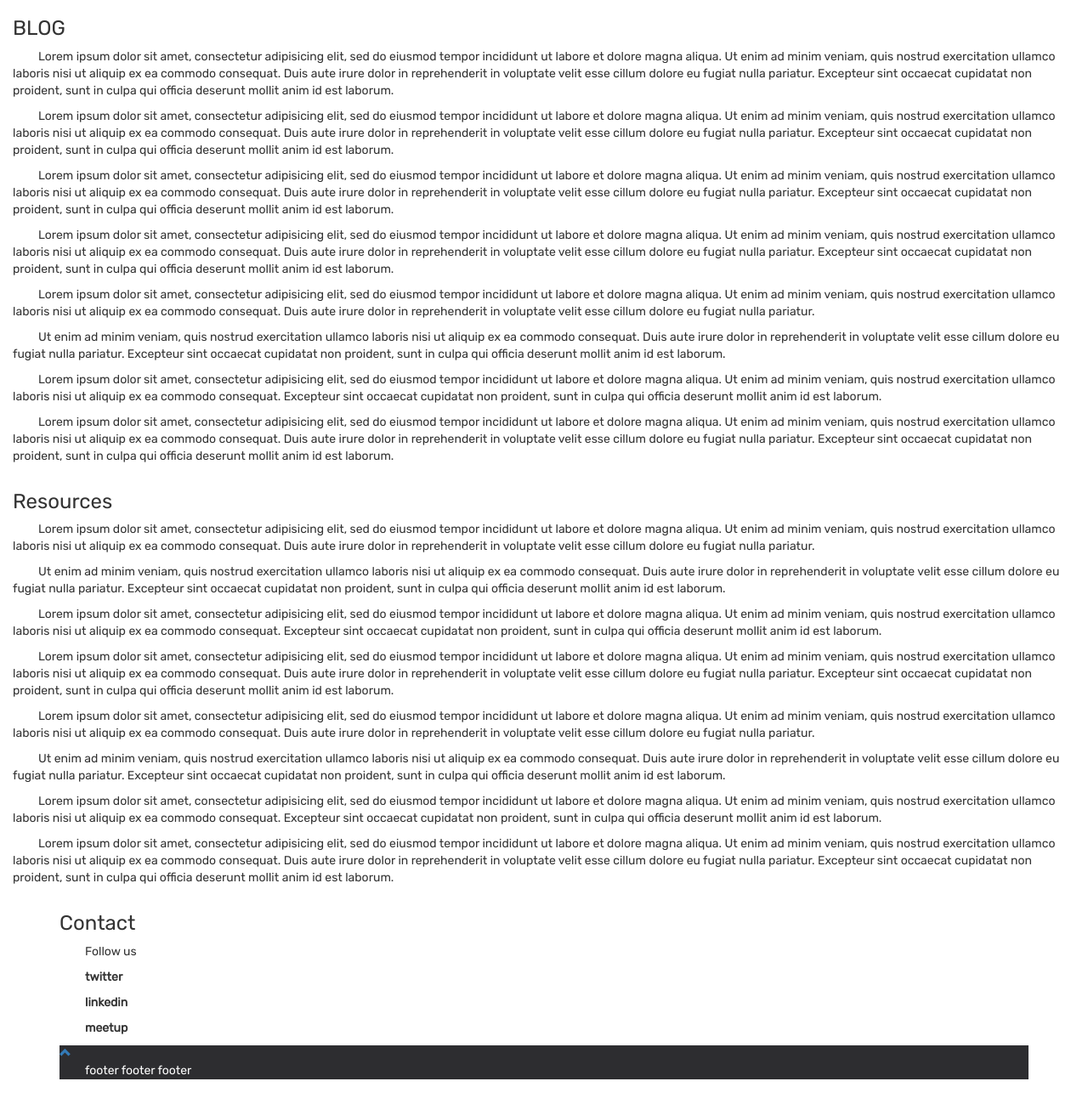
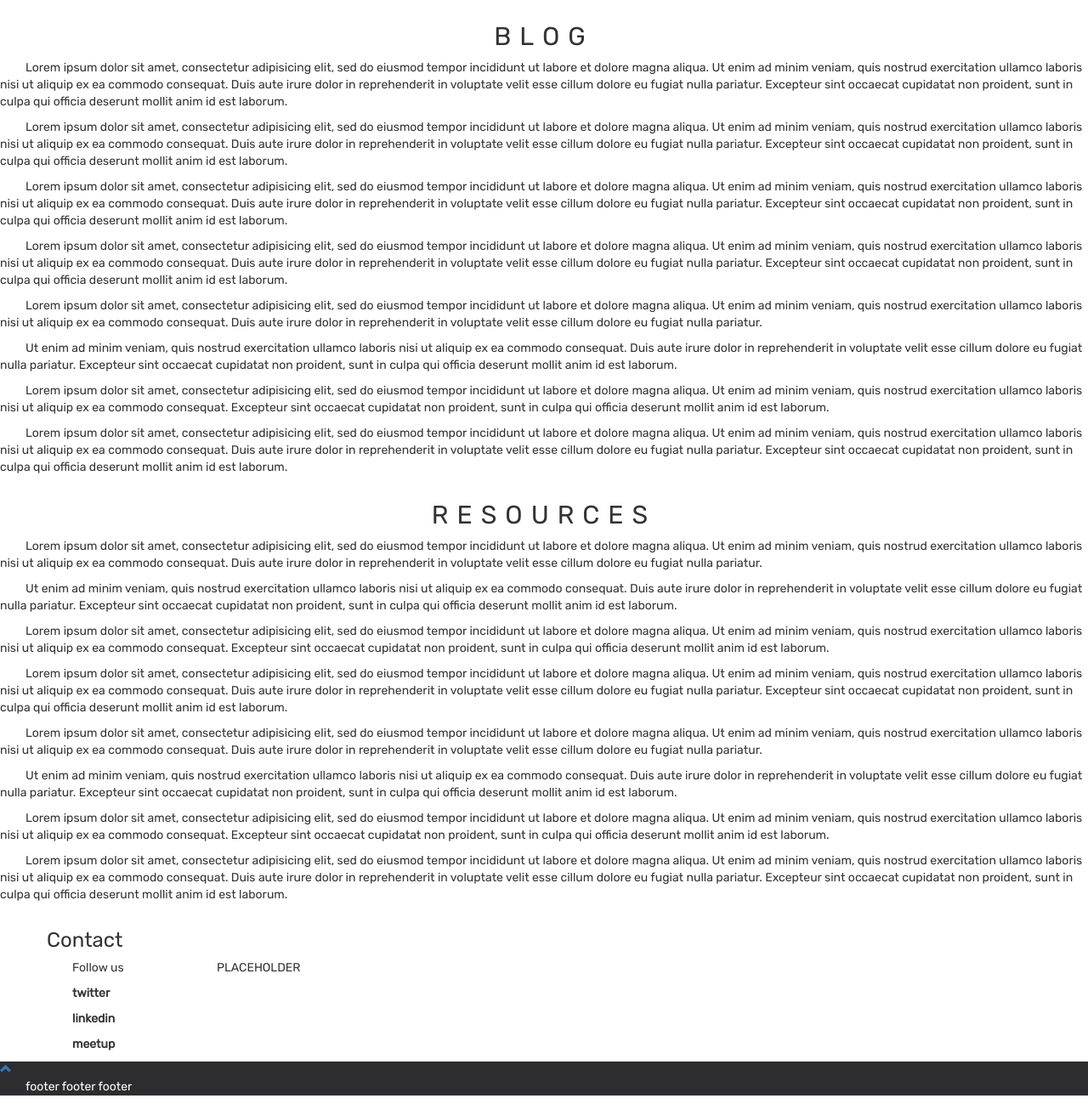
Before and after one commit to sadfaerie/AICPROJECT, a plain HTML site: page index.html in a window 1280 px wide. Shown: the part 1732-3031 px from the top of the page at 85% size. Drawn offline with nearby package versions, Linux system fonts and the light colour scheme.

Commit message:
Reformatted divs to make it easier to read and spot unclosed tags.

```diff
--- a/index.html
+++ b/index.html
@@ -28,14 +28,11 @@
     </div>
     <div class="collapse navbar-collapse" id="myNavbar">
       <ul class="nav navbar-nav navbar-right">
-
         <li><a href="#about">About us</a></li>
         <li><a href="#events">Events</a></li>
         <li><a href="#blog">Blog</a></li>
         <li><a href="#resources">Resources</a></li>
         <li><a href="#contact">Contact</a></li>
-
-
       </ul>
     </div>
   </div>
@@ -46,7 +43,6 @@
 
 <!-- Container ABOUT US: Organisers, Sponsors, Values -->
 <div class="container-fluid">
-
 
   <div id="about" class="row ">
     <h2>AI CLUB FOR GENDER MINORITIES</h2>
@@ -59,9 +55,6 @@
     <p>Lorem ipsum dolor sit amet, consectetur adipisicing elit, sed do eiusmod tempor incididunt ut labore et dolore magna aliqua. Ut enim ad minim veniam, quis nostrud exercitation ullamco laboris nisi ut aliquip ex ea commodo consequat. Excepteur sint occaecat cupidatat non proident, sunt in culpa qui officia deserunt mollit anim id est laborum.</p>
     <p>Lorem ipsum dolor sit amet, consectetur adipisicing elit, sed do eiusmod tempor incididunt ut labore et dolore magna aliqua. Ut enim ad minim veniam, quis nostrud exercitation ullamco laboris nisi ut aliquip ex ea commodo consequat. Duis aute irure dolor in reprehenderit in voluptate velit esse cillum dolore eu fugiat nulla pariatur. Excepteur sint occaecat cupidatat non proident, sunt in culpa qui officia deserunt mollit anim id est laborum.</p>
   </div>
-
-
-
 
   <div id="values" class="row">
     <h2>OUR VALUES</h2>
@@ -76,10 +69,12 @@
   </div>
 
 </div>
+
 <!-- Container (Events) -->
-<div id="events" class="container-fluid">
+<div class="container-fluid">
 
-<h3> Events </h3>
+  <div id="events" class="row">
+    <h2> Events </h2>
     <p>Lorem ipsum dolor sit amet, consectetur adipisicing elit, sed do eiusmod tempor incididunt ut labore et dolore magna aliqua. Ut enim ad minim veniam, quis nostrud exercitation ullamco laboris nisi ut aliquip ex ea commodo consequat. Duis aute irure dolor in reprehenderit in voluptate velit esse cillum dolore eu fugiat nulla pariatur. Excepteur sint occaecat cupidatat non proident, sunt in culpa qui officia deserunt mollit anim id est laborum.</p>
     <p>Lorem ipsum dolor sit amet, consectetur adipisicing elit, sed do eiusmod tempor incididunt ut labore et dolore magna aliqua. Ut enim ad minim veniam, quis nostrud exercitation ullamco laboris nisi ut aliquip ex ea commodo consequat. Duis aute irure dolor in reprehenderit in voluptate velit esse cillum dolore eu fugiat nulla pariatur. Excepteur sint occaecat cupidatat non proident, sunt in culpa qui officia deserunt mollit anim id est laborum.</p>
     <p>Lorem ipsum dolor sit amet, consectetur adipisicing elit, sed do eiusmod tempor incididunt ut labore et dolore magna aliqua. Ut enim ad minim veniam, quis nostrud exercitation ullamco laboris nisi ut aliquip ex ea commodo consequat. Duis aute irure dolor in reprehenderit in voluptate velit esse cillum dolore eu fugiat nulla pariatur. Excepteur sint occaecat cupidatat non proident, sunt in culpa qui officia deserunt mollit anim id est laborum.</p>
@@ -90,10 +85,13 @@
     <p>Lorem ipsum dolor sit amet, consectetur adipisicing elit, sed do eiusmod tempor incididunt ut labore et dolore magna aliqua. Ut enim ad minim veniam, quis nostrud exercitation ullamco laboris nisi ut aliquip ex ea commodo consequat. Duis aute irure dolor in reprehenderit in voluptate velit esse cillum dolore eu fugiat nulla pariatur. Excepteur sint occaecat cupidatat non proident, sunt in culpa qui officia deserunt mollit anim id est laborum.</p>
   </div>
 
+</div>
+
 <!-- Container (BLOG) -->
-<div id="blog" class="container-fluid">
+<div class="container-fluid">
 
-<h3> BLOG </h3>
+  <div id="blog" class="row">
+    <h2> BLOG </h2>
     <p>Lorem ipsum dolor sit amet, consectetur adipisicing elit, sed do eiusmod tempor incididunt ut labore et dolore magna aliqua. Ut enim ad minim veniam, quis nostrud exercitation ullamco laboris nisi ut aliquip ex ea commodo consequat. Duis aute irure dolor in reprehenderit in voluptate velit esse cillum dolore eu fugiat nulla pariatur. Excepteur sint occaecat cupidatat non proident, sunt in culpa qui officia deserunt mollit anim id est laborum.</p>
     <p>Lorem ipsum dolor sit amet, consectetur adipisicing elit, sed do eiusmod tempor incididunt ut labore et dolore magna aliqua. Ut enim ad minim veniam, quis nostrud exercitation ullamco laboris nisi ut aliquip ex ea commodo consequat. Duis aute irure dolor in reprehenderit in voluptate velit esse cillum dolore eu fugiat nulla pariatur. Excepteur sint occaecat cupidatat non proident, sunt in culpa qui officia deserunt mollit anim id est laborum.</p>
     <p>Lorem ipsum dolor sit amet, consectetur adipisicing elit, sed do eiusmod tempor incididunt ut labore et dolore magna aliqua. Ut enim ad minim veniam, quis nostrud exercitation ullamco laboris nisi ut aliquip ex ea commodo consequat. Duis aute irure dolor in reprehenderit in voluptate velit esse cillum dolore eu fugiat nulla pariatur. Excepteur sint occaecat cupidatat non proident, sunt in culpa qui officia deserunt mollit anim id est laborum.</p>
@@ -104,10 +102,13 @@
     <p>Lorem ipsum dolor sit amet, consectetur adipisicing elit, sed do eiusmod tempor incididunt ut labore et dolore magna aliqua. Ut enim ad minim veniam, quis nostrud exercitation ullamco laboris nisi ut aliquip ex ea commodo consequat. Duis aute irure dolor in reprehenderit in voluptate velit esse cillum dolore eu fugiat nulla pariatur. Excepteur sint occaecat cupidatat non proident, sunt in culpa qui officia deserunt mollit anim id est laborum.</p>
   </div>
 
+</div>
+
 <!-- Container (Resources) -->
-<div id="resources" class="container-fluid">
+<div class="container-fluid">
 
-<h3> Resources </h3>
+  <div id="resources" class="row">
+    <h2> Resources </h2>
     <p>Lorem ipsum dolor sit amet, consectetur adipisicing elit, sed do eiusmod tempor incididunt ut labore et dolore magna aliqua. Ut enim ad minim veniam, quis nostrud exercitation ullamco laboris nisi ut aliquip ex ea commodo consequat. Duis aute irure dolor in reprehenderit in voluptate velit esse cillum dolore eu fugiat nulla pariatur.</p>
     <p>Ut enim ad minim veniam, quis nostrud exercitation ullamco laboris nisi ut aliquip ex ea commodo consequat. Duis aute irure dolor in reprehenderit in voluptate velit esse cillum dolore eu fugiat nulla pariatur. Excepteur sint occaecat cupidatat non proident, sunt in culpa qui officia deserunt mollit anim id est laborum.</p>
     <p>Lorem ipsum dolor sit amet, consectetur adipisicing elit, sed do eiusmod tempor incididunt ut labore et dolore magna aliqua. Ut enim ad minim veniam, quis nostrud exercitation ullamco laboris nisi ut aliquip ex ea commodo consequat. Excepteur sint occaecat cupidatat non proident, sunt in culpa qui officia deserunt mollit anim id est laborum.</p>
@@ -118,10 +119,13 @@
     <p>Lorem ipsum dolor sit amet, consectetur adipisicing elit, sed do eiusmod tempor incididunt ut labore et dolore magna aliqua. Ut enim ad minim veniam, quis nostrud exercitation ullamco laboris nisi ut aliquip ex ea commodo consequat. Duis aute irure dolor in reprehenderit in voluptate velit esse cillum dolore eu fugiat nulla pariatur. Excepteur sint occaecat cupidatat non proident, sunt in culpa qui officia deserunt mollit anim id est laborum.</p>
   </div>
 
+</div>
 
 
 <!-- Container (Contact) -->
-<div id="contact" class="container">
+<div class="container">
+
+  <div id="contact" class="row">
     <h3>Contact</h3>
     <div class="row">
       <div class="col-md-2">
@@ -131,10 +135,12 @@
         <p><strong> meetup</strong></p>
       </div>
       <div class="col-md-10">
+        PLACEHOLDER
+      </div>
     </div>
   </div>
 
-
+</div>
 <!-- Footer -->
 
 <footer>
```
Lines whose indentation alone changed are shown as unchanged.
